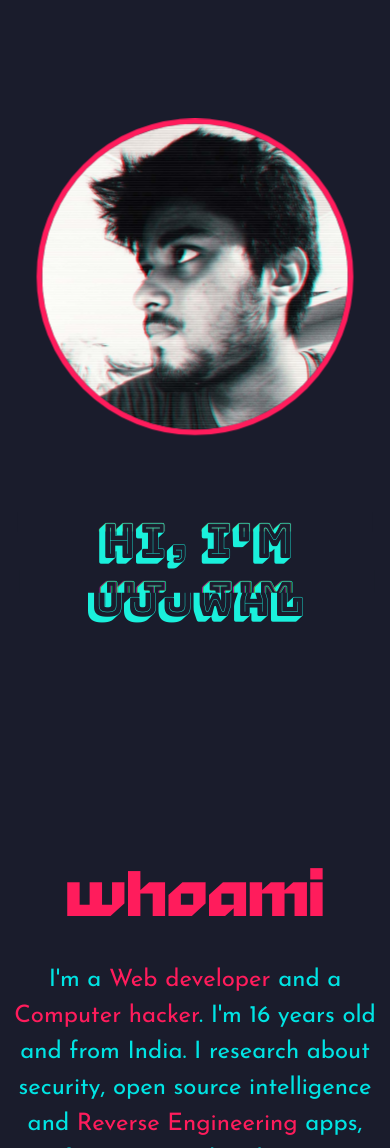
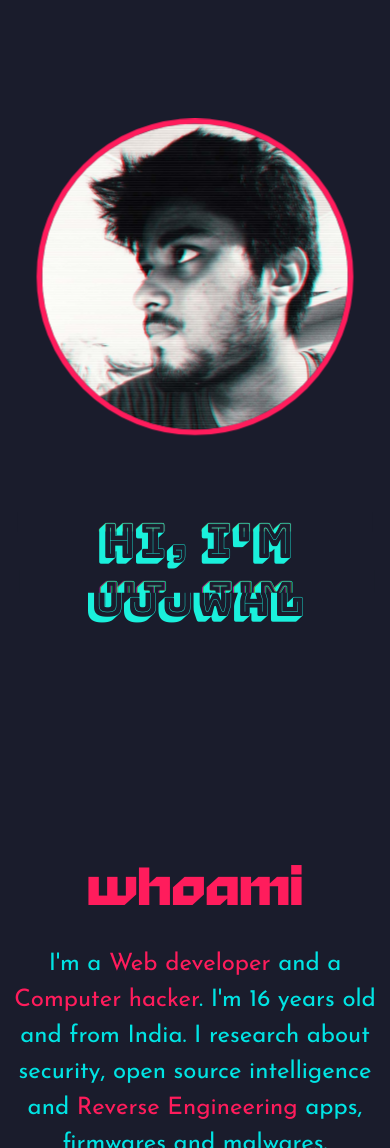
Before and after one commit to ujjwal-kr/mywebsite, a React (Create React App) app: page / in a window 390 px wide. Shown: the top 1148 px of the page. Built offline with nearby package versions, Linux system fonts and the light colour scheme.

Commit message:
whoami heading media queries

```diff
--- a/src/components/home.tsx
+++ b/src/components/home.tsx
@@ -56,3 +56,10 @@ export const Whoami = styled.p`
         margin-top: .6em;
     }
 `
+
+export const DesHeading = styled.h1`
+    font-size: 4em;
+    @media all and (max-width: 800px) {
+        font-size: 3.34em;
+    }
+`
--- a/src/home.tsx
+++ b/src/home.tsx
@@ -1,6 +1,6 @@
 import React from 'react';
 import MyImage from './assets/me.jpg';
-import { MyImageEl, ImgContainer, Name, Description, Whoami } from './components/home';
+import { MyImageEl, ImgContainer, Name, Description, Whoami, DesHeading } from './components/home';
 import { motion } from 'framer-motion';
 import './glitch.scss';
 
@@ -44,7 +44,7 @@ function Hero() {
             </div>
 
             <Description>
-                <h1 style={{fontSize:'4em'}} className="has-text-primary stiff">whoami</h1>
+                <DesHeading className="has-text-primary stiff">whoami</DesHeading>
                 <Whoami className="text">
                     I'm a <a href="https://en.wikipedia.org/wiki/Web_developer">Web developer </a>and a  <a href="https://en.wikipedia.org/wiki/Hacker">Computer hacker</a>. I'm 16 years old and from India. I research about security, open source intelligence and <a href="https://en.wikipedia.org/wiki/Reverse_engineering">Reverse Engineering</a> apps, firmwares and malwares.
                 </Whoami>
```
